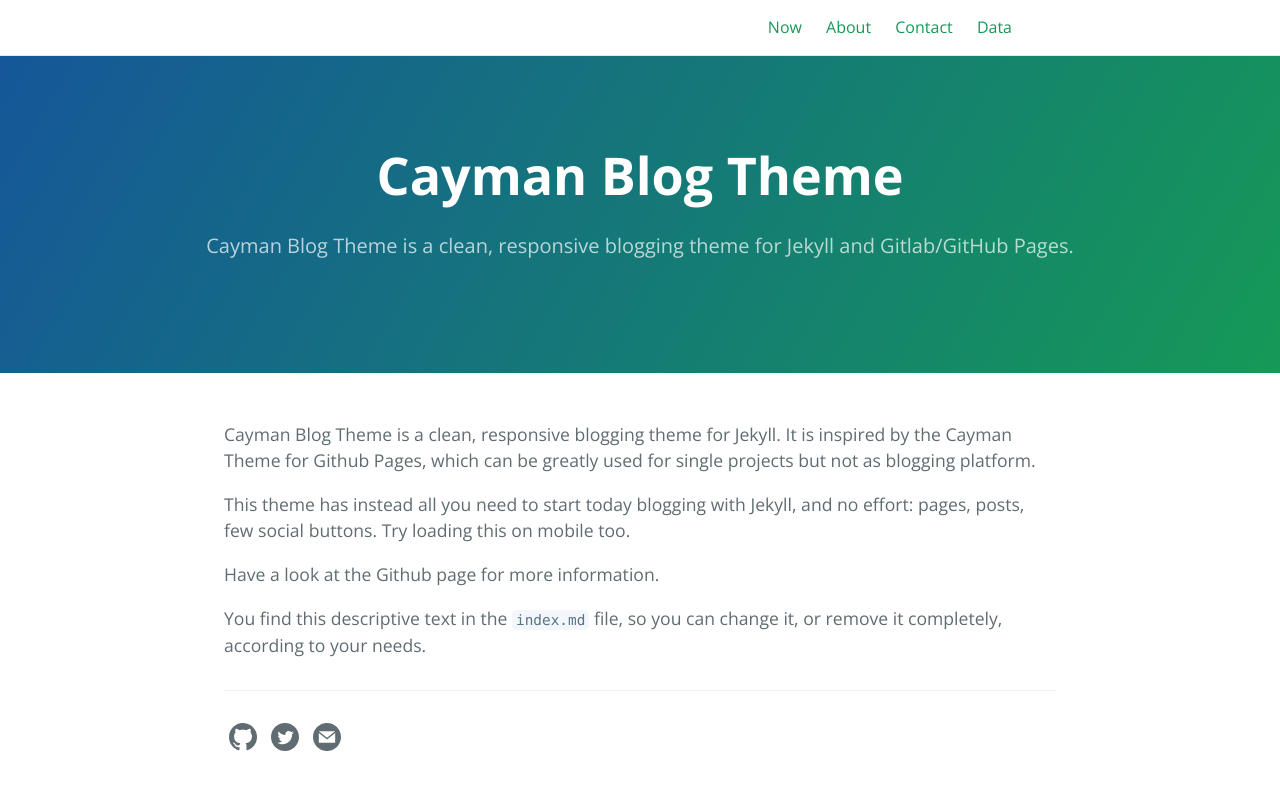
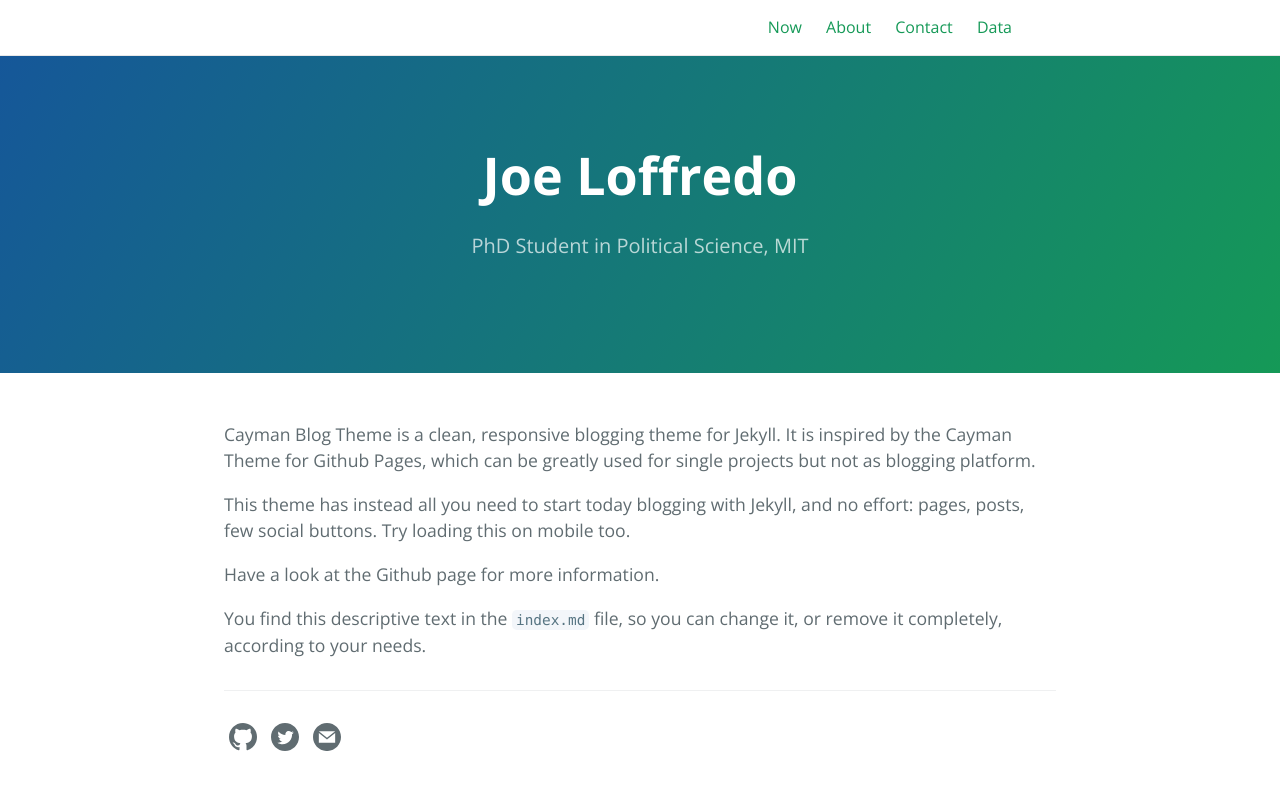
Before and after one commit to jloffredo2/jloffredo2.github.io, a Jekyll site: the page built from index.md, in a window 1280 px wide. Shown: the top 790 px of the page. Built offline with Jekyll 4.4.1, drawn with Linux system fonts in a browser that asks for light colours.

Commit message:
edit config

```diff
--- a/_config.yml
+++ b/_config.yml
@@ -1,9 +1,9 @@
-title: Cayman Blog Theme
-description: Cayman Blog Theme is a clean, responsive blogging theme for Jekyll and Gitlab/GitHub Pages.
+title: Joe Loffredo
+description: PhD Student in Political Science, MIT
 show_downloads: true
 
-baseurl: "/cayman-blog" # change this to the subpath of your site, e.g. /blog. Leave it empty if you don't need it.
-url: "https://lorepirri.github.io" # change this to the base hostname & protocol for your site
+baseurl:  # change this to the subpath of your site, e.g. /blog. Leave it empty if you don't need it.
+url: "https://jloffredo2.github.io" # change this to the base hostname & protocol for your site
 
 
 google_analytics:
@@ -16,7 +16,7 @@
 theme: # leave it empty
 
 # social
-author: lorepirri
+author: jloffredo2
 image: /thumbnail-jumbo.png
 twitter:
   username: JoeyLoffredo
```
Also changed, not shown: 1 other file.
